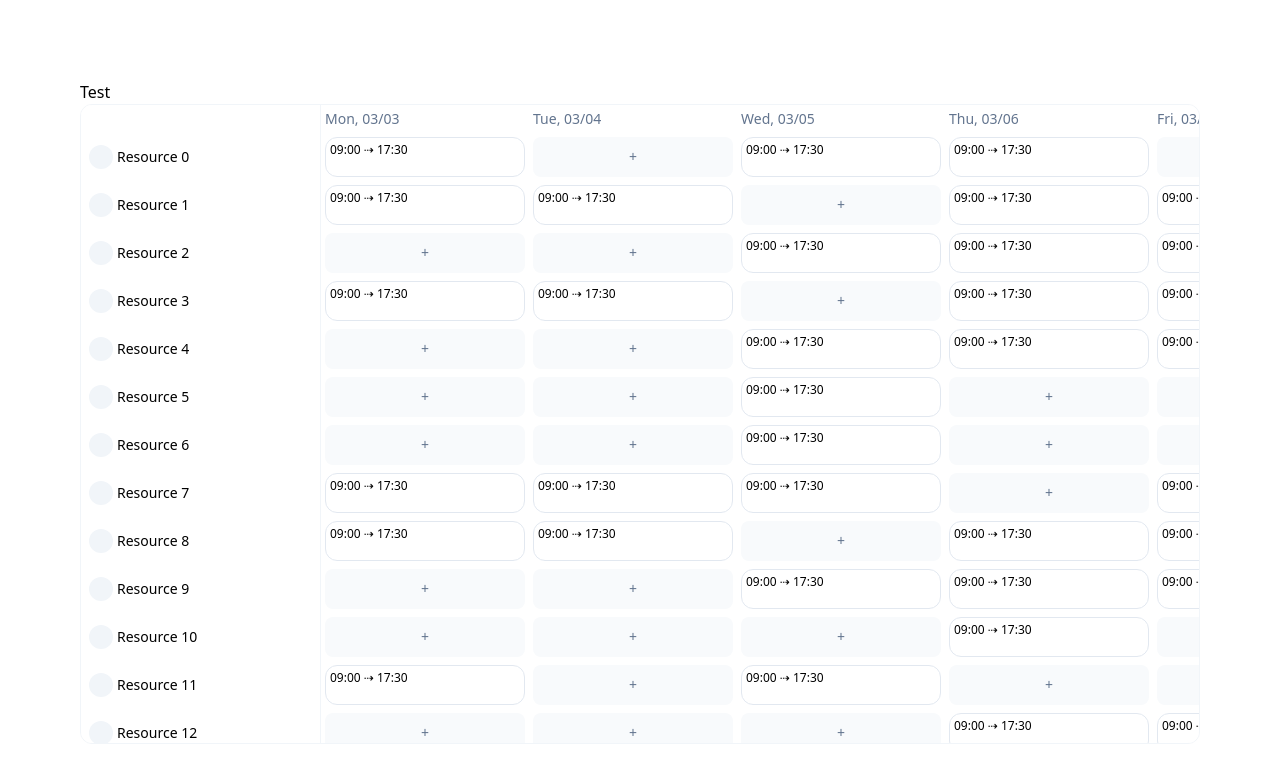
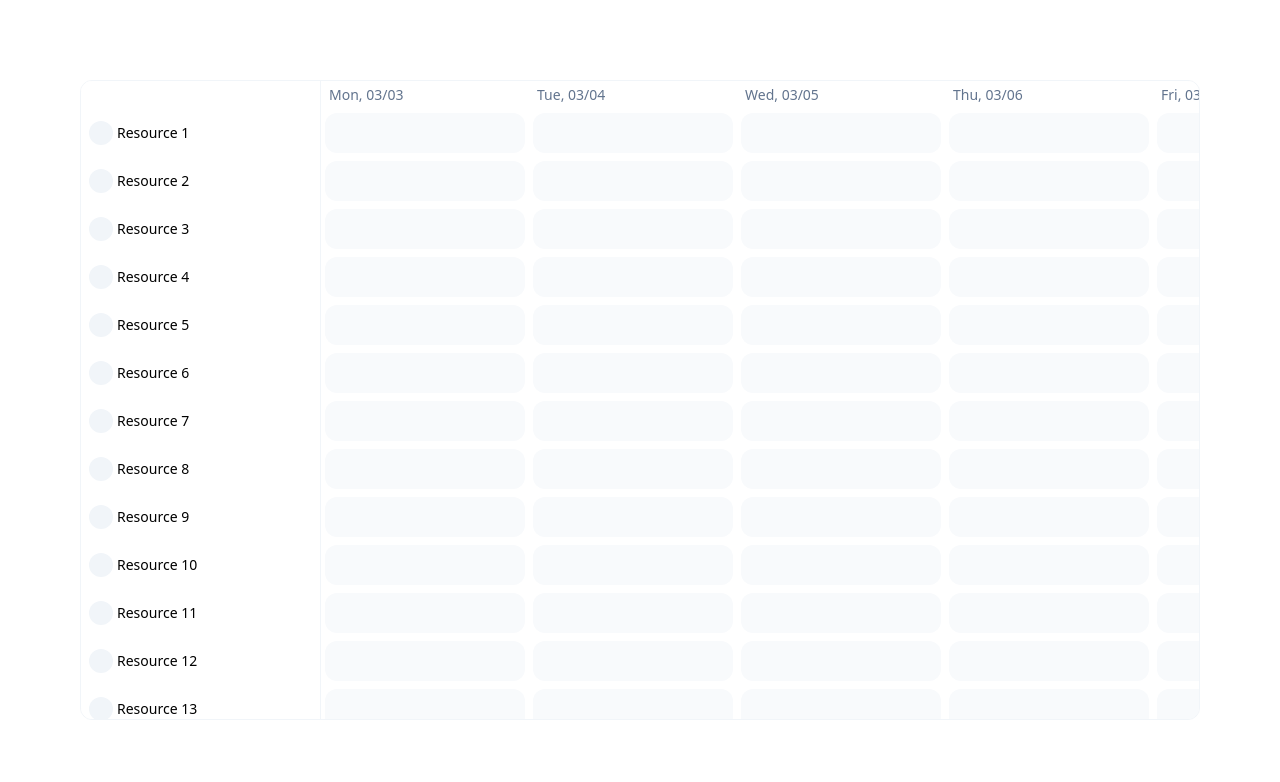
Before and after one commit to niallbarrett/cullendar, a Vue app: page / in a window 1280 px wide. Shown: the top 782 px of the page. Built offline with nearby package versions, Linux system fonts and the light colour scheme; the HTML template or start-up script is replaced by a standard one.

Commit message:
Some actual god damn events

```diff
--- a/src/App.vue
+++ b/src/App.vue
@@ -1,7 +1,9 @@
 <template>
   <div class="h-screen p-20">
-    <button @click="onTest">Test</button>
-    <Cullendar :resources="resources"/>
+    <Cullendar
+      :resources="resources"
+      :events="events"
+      :config="config"/>
   </div>
 </template>
 
@@ -9,16 +11,41 @@
 import { ref } from 'vue'
 import Cullendar from '@/components/Cullendar'
 
-const resources = ref(Array.from({ length: 1000 }).map((v, i) => toResource(i)))
+const { r, e } = buildDemo()
+
+const resources = ref(r)
+const events = ref(e)
+
+const config = {
+  onDateClick: addEvent
+}
+
+function buildDemo() {
+  const r = Array.from({ length: 10000 }).map((v, i) => toResource(i))
+  const e = r.map((r, i) => toEvent(i, r.id))
+
+  return { r, e }
+}
 
 function toResource(id) {
   return {
-    id,
-    events: Array.from({ length: 7 }, () => Math.floor(Math.random() * 2))
+    id: String(id),
+    title: 'Resource ' + (id + 1)
   }
 }
+function toEvent(id, resourceId) {
+  return {
+    id: String(id),
+    start: '2025-03-08 09:00',
+    end: '2025-03-08 13:00',
+    resourceId
+  }
+}
+function addEvent(date, resource) {
+  const ev = toEvent(events.value.length, resource.id)
+  ev.start = date + ' 09:15'
+  ev.end = date + ' 14:15'
 
-function onTest() {
-  resources.value.push(toResource(resources.value.length))
+  events.value.push(ev)
 }
 </script>
--- a/src/components/Cullendar/Event.vue
+++ /dev/null
@@ -1,5 +0,0 @@
-<template>
-  <div class="ev p-1 flex-1 bg-white border border-slate-200 rounded-xl leading-none">
-    <span class="text-xs">09:00 ⇢ 17:30</span>
-  </div>
-</template>
--- /dev/null
+++ b/src/components/Cullendar/Internal.js
@@ -0,0 +1,20 @@
+function build(resources, events) {
+  const eventMap = buildEventMap(events)
+
+  console.log(eventMap)
+
+  return resources.map(resource => ({ ...resource, events: eventMap.get(resource.id) }))
+}
+
+function buildEventMap(events) {
+  const mappy = new Map()
+
+  events.forEach(event => {
+    const setty = mappy.get(event.resourceId) || new Set()
+    mappy.set(event.resourceId, setty.add(event))
+  })
+
+  return mappy
+}
+
+export { build }
--- a/src/components/Cullendar/DayHead.vue
+++ b/src/components/Cullendar/components/DayHead.vue
@@ -1,11 +1,14 @@
 <template>
-  <div class="p-1 text-slate-500">
+  <div class="py-1 px-2 text-slate-500">
     {{ label }}
   </div>
 </template>
 
 <script setup>
+// Libraries
 import { computed } from 'vue'
+// Utils
+import formatDate from '../utils/FormatDate'
 
 const props = defineProps({
   date: {
@@ -20,5 +23,5 @@ const OPTIONS = {
   month: '2-digit'
 }
 
-const label = computed(() => new Intl.DateTimeFormat(undefined, OPTIONS).format(props.date))
+const label = computed(() => formatDate(new Date(props.date), OPTIONS))
 </script>
--- /dev/null
+++ b/src/components/Cullendar/components/Event.vue
@@ -0,0 +1,21 @@
+<template>
+  <div class="ev p-1 flex-1 bg-white border border-slate-200 rounded-xl leading-none">
+    <span class="text-xs">{{ label }}</span>
+  </div>
+</template>
+
+<script setup>
+// Libraries
+import { computed } from 'vue'
+// Utils
+import formatTime from '../utils/FormatTime'
+
+const props = defineProps({
+  event: {
+    type: Object,
+    required: true
+  }
+})
+
+const label = computed(() => `${formatTime(new Date(props.event.start)) } ⇢ ${formatTime(new Date(props.event.end))}`)
+</script>
--- a/src/components/Cullendar/index.vue
+++ b/src/components/Cullendar/index.vue
@@ -18,14 +18,25 @@
 
         <div v-for="{ index, data } in list" :key="index" class="x h-12 w-fit flex">
 
+          <!--Resource slot -->
           <div class="w-60 p-2 flex items-center gap-1 sticky left-0 bg-white border-r border-slate-100 z-1">
-            <span class="size-6 rounded-full bg-slate-100"/>
-            <span class="truncate">Resource {{ index }}</span>
+            <span class="size-6 rounded-full bg-slate-100" @click="scrollTo(500)"/>
+            <span class="truncate">{{ data.title }}</span>
           </div>
 
+          <!-- For each day -->
           <div v-for="(date, index) in dates" :key="date" class="h-full w-52 p-1 flex">
-            <Event v-if="data.events[index]"/>
-            <div v-else class="flex items-center justify-center flex-1 bg-slate-50 text-slate-500 rounded-lg">+</div>
+
+            <div class="flex gap-px flex-1 rounded-xl empty:bg-slate-50 empty:hover:bg-sky-50" @click="onDateClick(date, data)">
+
+              <template v-for="event in data.events" :key="event.id">
+                <Event v-if="toISODate(event.start) === date" :event="event"/>
+              </template>
+
+            </div>
+
+            <!-- Empty slot -->
+            <!-- <div class="flex items-center justify-center flex-1 bg-slate-50 text-slate-500 rounded-lg">+</div> -->
           </div>
 
         </div>
@@ -40,12 +51,15 @@
 
 <script setup>
 // Libraries
-import { defineOptions } from 'vue'
+import { computed, defineOptions } from 'vue'
 import { useVirtualList } from '@vueuse/core'
 import { eachDayOfInterval, endOfWeek, startOfWeek } from 'date-fns'
+import { build } from './Internal'
+// Utils
+import toISODate from './utils/toISODate'
 // Components
-import DayHead from './DayHead'
-import Event from './Event'
+import DayHead from './components/DayHead'
+import Event from './components/Event'
 
 const props = defineProps({
   resources: {
@@ -58,7 +72,7 @@ const props = defineProps({
   },
   config: {
     type: Object,
-    default: undefined
+    default: () => ({})
   }
 })
 
@@ -67,9 +81,14 @@ const OPTIONS = {
   firstDayOfWeek: 1
 }
 
-const { list, containerProps, wrapperProps } = useVirtualList(props.resources, { itemHeight: 48 })
+const test = computed(() => build(props.resources, props.events))
+const dates = eachDayOfInterval({ start: startOfWeek(new Date(), { weekStartsOn: OPTIONS.firstDayOfWeek }), end: endOfWeek(new Date(), { weekStartsOn: OPTIONS.firstDayOfWeek }) }).map(toISODate)
 
-const dates = eachDayOfInterval({ start: startOfWeek(new Date(), { weekStartsOn: OPTIONS.firstDayOfWeek }), end: endOfWeek(new Date(), { weekStartsOn: OPTIONS.firstDayOfWeek }) })
+const { list, containerProps, wrapperProps, scrollTo } = useVirtualList(test, { itemHeight: 48 })
+
+function onDateClick(date, resource) {
+  props.config?.onDateClick?.(date, resource)
+}
 
 defineOptions({ name: 'Cullendar' })
 </script>
--- /dev/null
+++ b/src/components/Cullendar/utils/FormatDate.js
@@ -0,0 +1,5 @@
+export default function formatDate(date, options) {
+  const formatter = new Intl.DateTimeFormat(undefined, options)
+
+  return formatter.format(date)
+}
--- /dev/null
+++ b/src/components/Cullendar/utils/FormatTime.js
@@ -0,0 +1,11 @@
+import formatDate from './FormatDate'
+
+const OPTIONS = {
+  hour: '2-digit',
+  minute: '2-digit',
+  hourCycle: 'h23'
+}
+
+export default function formatTime(date) {
+  return formatDate(date, OPTIONS)
+}
--- /dev/null
+++ b/src/components/Cullendar/utils/toISODate.js
@@ -0,0 +1,5 @@
+import { format } from 'date-fns'
+
+export default function toISODate(date) {
+  return format(date, 'yyyy-MM-dd')
+}
```
